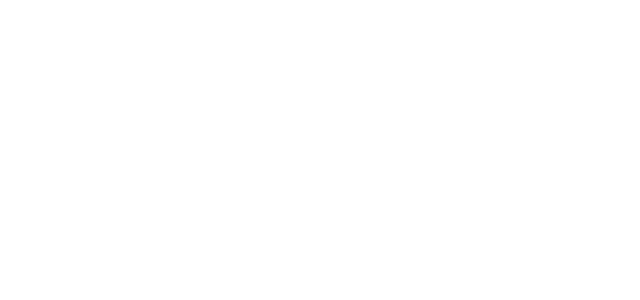
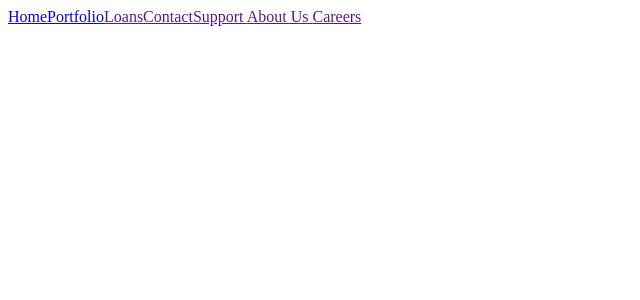
Before and after one commit to bethel-school-of-technology/team-firewall-frontend, an Angular app in the folder AssignmentTest/: page / in a window 1280 px wide. Shown: the top 300 px of the page, without its empty margins (0-640 px from the left). Built offline with nearby package versions, Linux system fonts and the light colour scheme.

Commit message:
started nav

```diff
--- a/AssignmentTest/src/app/app.component.html
+++ b/AssignmentTest/src/app/app.component.html
@@ -1 +1,24 @@
-<router-outlet></router-outlet>
+<meta name="viewport" content="width=device-width, initial-scale=1">
+<script>
+    window.onscroll = function() {myFunction()};
+
+    var navbar = document.getElementById("navbar");
+    var sticky = navbar.offsetTop;
+
+    function myFunction() {
+      if (window.pageYOffset >= sticky) {
+        navbar.classList.add("sticky")
+      } else {
+        navbar.classList.remove("sticky");
+      }
+    }
+    </script>
+<div id="navbar">
+    <a class="active" href="/home/employee/id">Home</a>
+        <a href="bank/portfolio/id">Portfolio</a>
+        <a href="">Loans</a>
+        <a href="">Contact</a>
+        <a href="">Support </a>
+        <a href="">About Us </a>
+        <a href="">Careers</a>
+  </div>
--- a/AssignmentTest/src/app/services/user.service.ts
+++ b/AssignmentTest/src/app/services/user.service.ts
@@ -15,6 +15,17 @@
   serverURL: string = 'http://localhost:3000'
 
   signupBankers(newbanker: Banker, newBank: Bank): Observable<any>{
-    return this.myHttp.post(this.serverURL + "/signup/banker", {newbanker, newBank});
+    var request = {
+      firstName: newbanker.FirstName,
+      lastName: newbanker.LastName,
+      email: newbanker.Email,
+      password: newbanker.Password,
+      bankName: newBank.Name
+    };
+    return this.myHttp.post(this.serverURL + "/signup/banker", request);
+  }
+
+  loginBanker(email: string, password: string): Observable<any>{
+    return this.myHttp.post(this.serverURL+"/login/Banker", {email,password})
   }
 }
```
